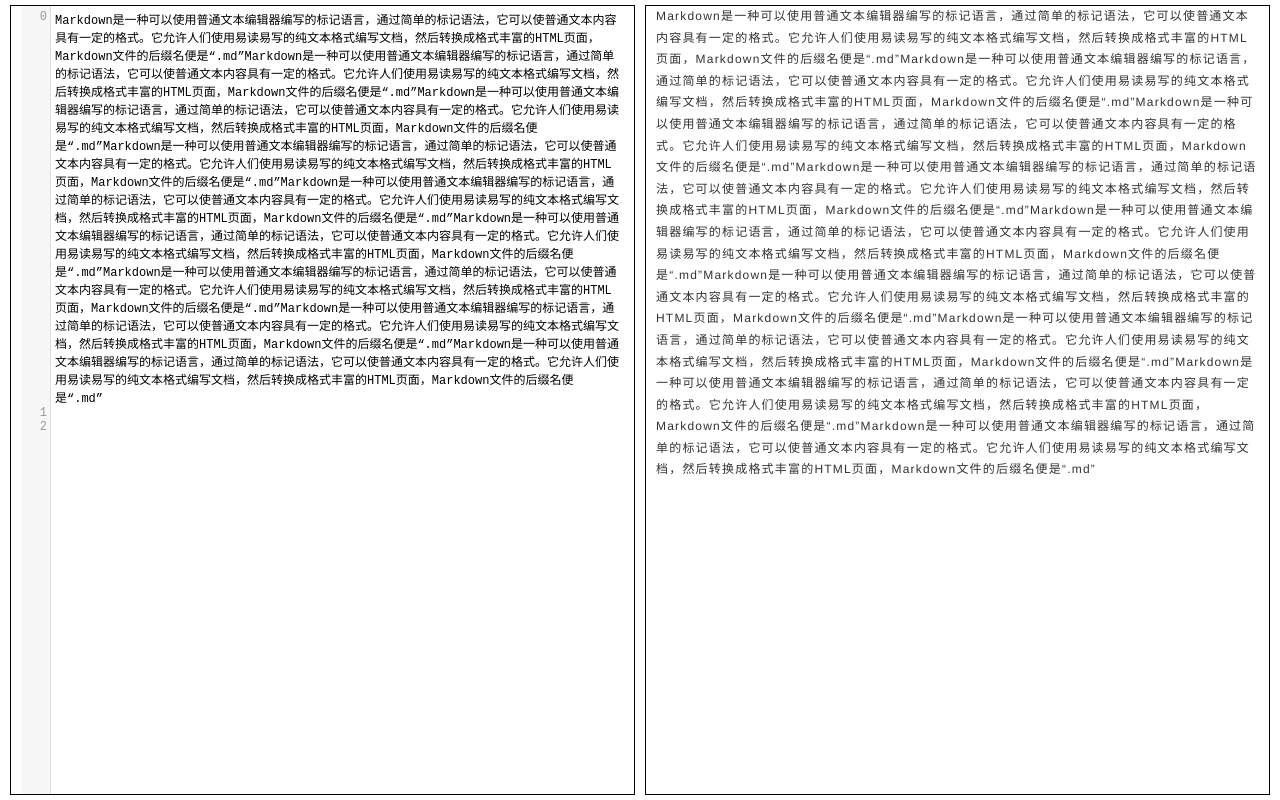
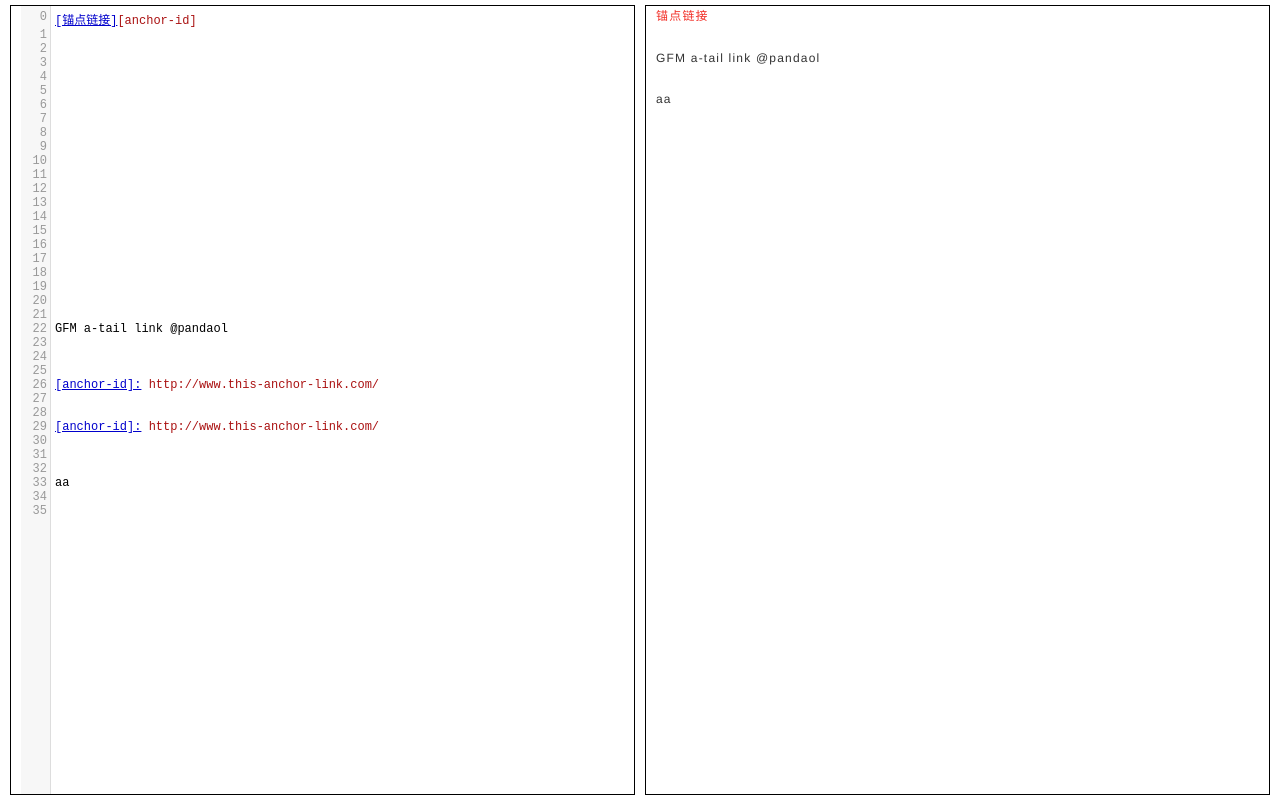
Before and after one commit to bravf/woodEditor, a website with bundled scripts: page index.html in a window 1280 px wide. Built offline with nearby package versions, Linux system fonts and the light colour scheme.

Commit message:
fix: link token 没有被加入 tokens，导致行数出错误。解决办法：加入token中，并且把类型设置为 placeholder，只占行数，其他不解析、不渲染。

```diff
--- a/index.html
+++ b/index.html
@@ -5,7 +5,40 @@
     <div id="app">
       <div id="editor">
         <textarea id="textarea">
-Markdown是一种可以使用普通文本编辑器编写的标记语言，通过简单的标记语法，它可以使普通文本内容具有一定的格式。它允许人们使用易读易写的纯文本格式编写文档，然后转换成格式丰富的HTML页面，Markdown文件的后缀名便是“.md”Markdown是一种可以使用普通文本编辑器编写的标记语言，通过简单的标记语法，它可以使普通文本内容具有一定的格式。它允许人们使用易读易写的纯文本格式编写文档，然后转换成格式丰富的HTML页面，Markdown文件的后缀名便是“.md”Markdown是一种可以使用普通文本编辑器编写的标记语言，通过简单的标记语法，它可以使普通文本内容具有一定的格式。它允许人们使用易读易写的纯文本格式编写文档，然后转换成格式丰富的HTML页面，Markdown文件的后缀名便是“.md”Markdown是一种可以使用普通文本编辑器编写的标记语言，通过简单的标记语法，它可以使普通文本内容具有一定的格式。它允许人们使用易读易写的纯文本格式编写文档，然后转换成格式丰富的HTML页面，Markdown文件的后缀名便是“.md”Markdown是一种可以使用普通文本编辑器编写的标记语言，通过简单的标记语法，它可以使普通文本内容具有一定的格式。它允许人们使用易读易写的纯文本格式编写文档，然后转换成格式丰富的HTML页面，Markdown文件的后缀名便是“.md”Markdown是一种可以使用普通文本编辑器编写的标记语言，通过简单的标记语法，它可以使普通文本内容具有一定的格式。它允许人们使用易读易写的纯文本格式编写文档，然后转换成格式丰富的HTML页面，Markdown文件的后缀名便是“.md”Markdown是一种可以使用普通文本编辑器编写的标记语言，通过简单的标记语法，它可以使普通文本内容具有一定的格式。它允许人们使用易读易写的纯文本格式编写文档，然后转换成格式丰富的HTML页面，Markdown文件的后缀名便是“.md”Markdown是一种可以使用普通文本编辑器编写的标记语言，通过简单的标记语法，它可以使普通文本内容具有一定的格式。它允许人们使用易读易写的纯文本格式编写文档，然后转换成格式丰富的HTML页面，Markdown文件的后缀名便是“.md”Markdown是一种可以使用普通文本编辑器编写的标记语言，通过简单的标记语法，它可以使普通文本内容具有一定的格式。它允许人们使用易读易写的纯文本格式编写文档，然后转换成格式丰富的HTML页面，Markdown文件的后缀名便是“.md”
+[锚点链接][anchor-id]
+
+
+
+
+
+
+
+
+
+
+
+
+
+
+
+
+
+
+
+
+
+GFM a-tail link @pandaol
+
+
+
+[anchor-id]: http://www.this-anchor-link.com/
+
+
+[anchor-id]: http://www.this-anchor-link.com/
+
+
+
+aa
 
         </textarea>
       </div>
--- a/index.js
+++ b/index.js
@@ -6,7 +6,7 @@
 import "codemirror/lib/codemirror.css";
 import marked from "./marked/src/marked";
 import throttle from "lodash.throttle";
-import $ from "jquery";
+import $, { each } from "jquery";
 window.$ = $;
 
 const throttleTime = 50;
@@ -37,17 +37,22 @@
   const f = (_tokens) => {
     _tokens.forEach((token, i) => {
       const { type, raw } = token;
+      if (type === "placeholder") {
+        token.startNo = eat(raw);
+        return;
+      }
       if (["heading", "space", "code", "hr", "text", "table"].includes(type)) {
         token.startNo = eat(raw);
         return;
       }
-      if (type === "blockquote") {
+      if ("blockquote" === type) {
         token.startNo = eat(raw + "\n");
         return;
       }
       if (type === "paragraph") {
         const isNextSpae = _tokens[i + 1]?.type === "space";
         token.startNo = eat(raw + (isNextSpae ? "" : "\n"));
+        return;
       }
       if (type === "list") {
         return f(token.items);
@@ -85,7 +90,6 @@
 
 const render = () => {
   const tokens = marked.lexer($code.getValue());
-  console.log(tokens);
   setLineNo(tokens);
   const html = marked.parser(tokens);
   $resultBox.innerHTML = html;
--- a/marked/src/Lexer.js
+++ b/marked/src/Lexer.js
@@ -198,12 +198,18 @@
       // def
       if (top && (token = this.tokenizer.def(src))) {
         src = src.substring(token.raw.length);
+
         if (!this.tokens.links[token.tag]) {
           this.tokens.links[token.tag] = {
             href: token.href,
             title: token.title,
           };
         }
+        // 这里把 def 也加入到 token 中，不解析，只用来做 line 占位
+        tokens.push({
+          ...token,
+          type: "placeholder",
+        });
         continue;
       }
 
--- a/marked/src/Parser.js
+++ b/marked/src/Parser.js
@@ -53,6 +53,10 @@
     for (i = 0; i < l; i++) {
       token = tokens[i];
       switch (token.type) {
+        // 遇到自定义的占位符跳过
+        case "placeholder": {
+          continue;
+        }
         case "space": {
           continue;
         }
--- a/marked/src/Tokenizer.js
+++ b/marked/src/Tokenizer.js
@@ -402,7 +402,6 @@
   escape(src) {
     const cap = this.rules.inline.escape.exec(src);
     if (cap) {
-      console.log(cap);
       return {
         type: "escape",
         raw: cap[0],
```
